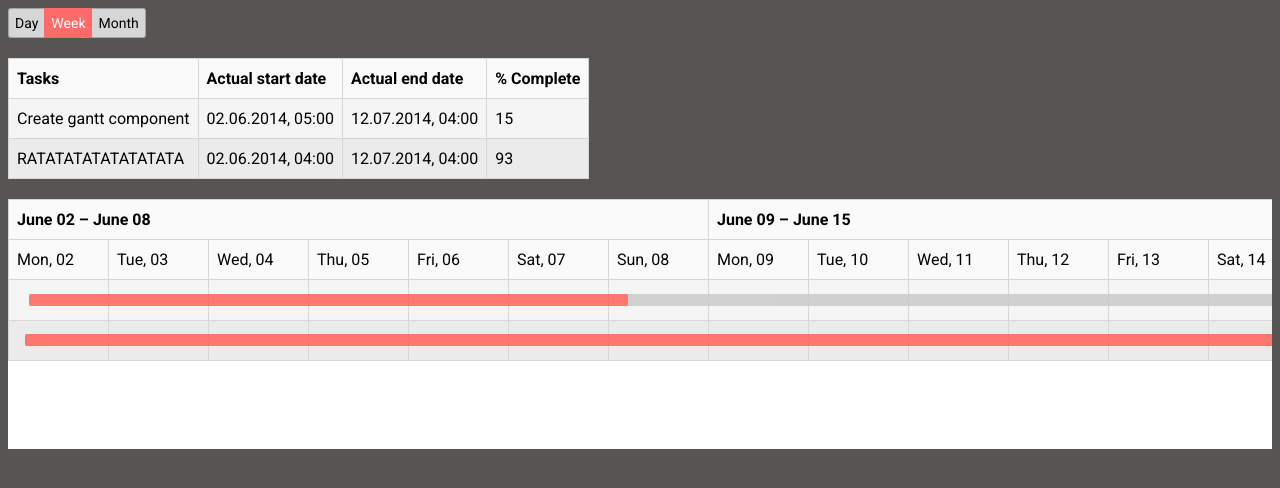
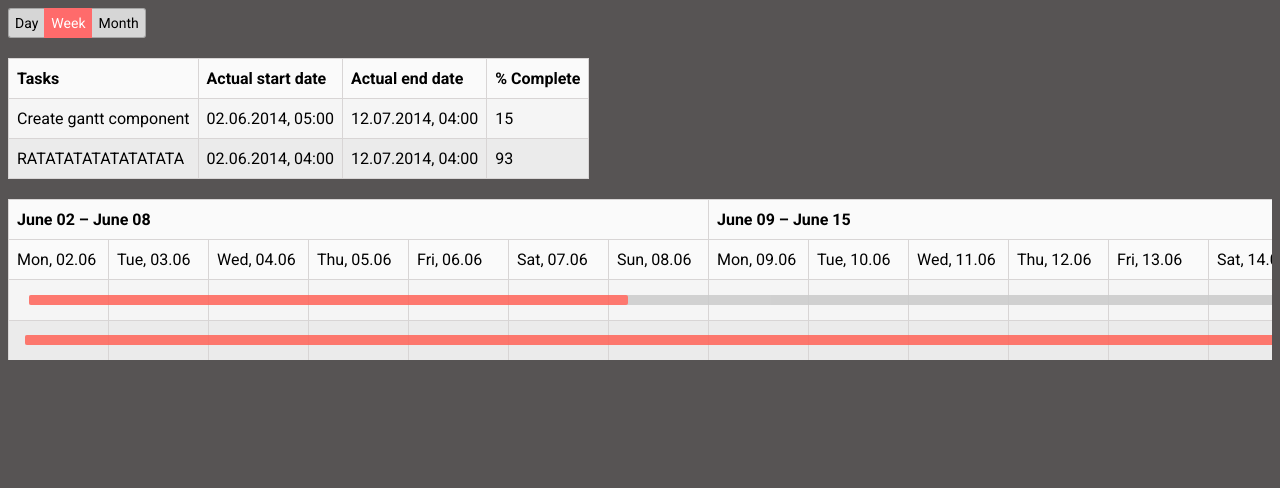
Before and after one commit to Overfirst/angular-gantt, an Angular app: page / in a window 1280 px wide. Shown: the top 488 px of the page. Built offline with nearby package versions, Linux system fonts and the light colour scheme.

Commit message:
Правки шаблона и стилей

```diff
--- a/src/app/shared/components/gantt/gantt-task-progress/gantt-task-progress.component.scss
+++ b/src/app/shared/components/gantt/gantt-task-progress/gantt-task-progress.component.scss
@@ -1,5 +1,5 @@
 .task-container {
-  height: 12px;
+  height: 10px;
   position: relative;
   top: 0;
   left: 0;
--- a/src/app/shared/components/gantt/gantt-timeline/gantt-timeline.component.html
+++ b/src/app/shared/components/gantt/gantt-timeline/gantt-timeline.component.html
@@ -23,7 +23,7 @@
           >
             <ng-container [ngSwitch]="period">
               <span *ngSwitchCase="'Day'">{{ detail | date:"HH:mm" }}</span>
-              <span *ngSwitchCase="'Week'">{{ detail | date:"ccc, dd" }}</span>
+              <span *ngSwitchCase="'Week'">{{ detail | date:"ccc, dd.MM" }}</span>
               <span *ngSwitchCase="'Month'">{{ detail | date:"dd.MM" }} – {{ service.weekEnd(detail) | date:"dd.MM" }}</span>
             </ng-container>
           </td>
--- a/src/app/shared/components/gantt/gantt-timeline/gantt-timeline.component.scss
+++ b/src/app/shared/components/gantt/gantt-timeline/gantt-timeline.component.scss
@@ -1,12 +1,10 @@
 .gantt-timeline {
   margin-top: 20px;
-  height: 250px;
   background-color: #fff;
   width: max-content;
 }
 
 tbody tr td {
-  position: relative;
   padding-left: 0;
   padding-right: 0;
 }
@@ -18,13 +16,14 @@ tbody tr td {
   .main-table {
     width: 100%;
     height: inherit;
-    position: absolute;
 
     table {
       width: inherit;
     }
 
     &:first-child {
+      position: absolute;
+
       tr:first-child, td:first-child {
         border-top: none;
       }
```
